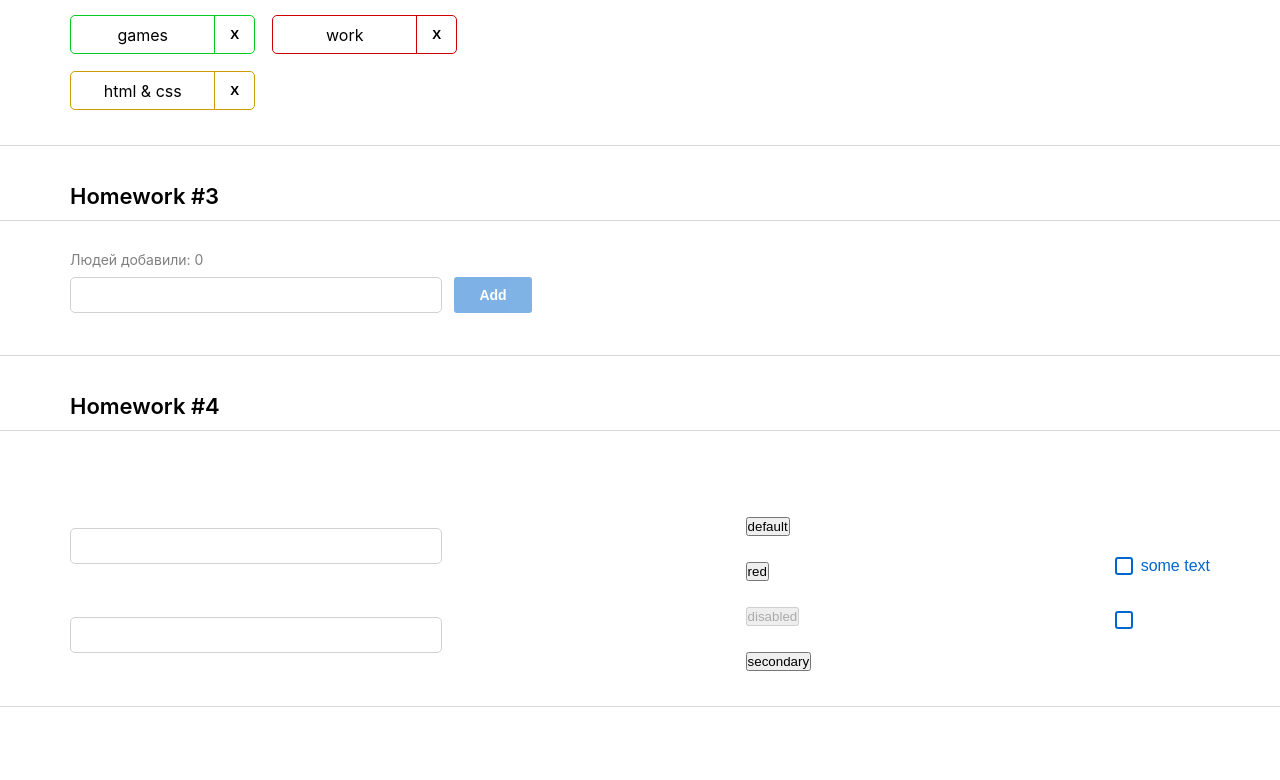
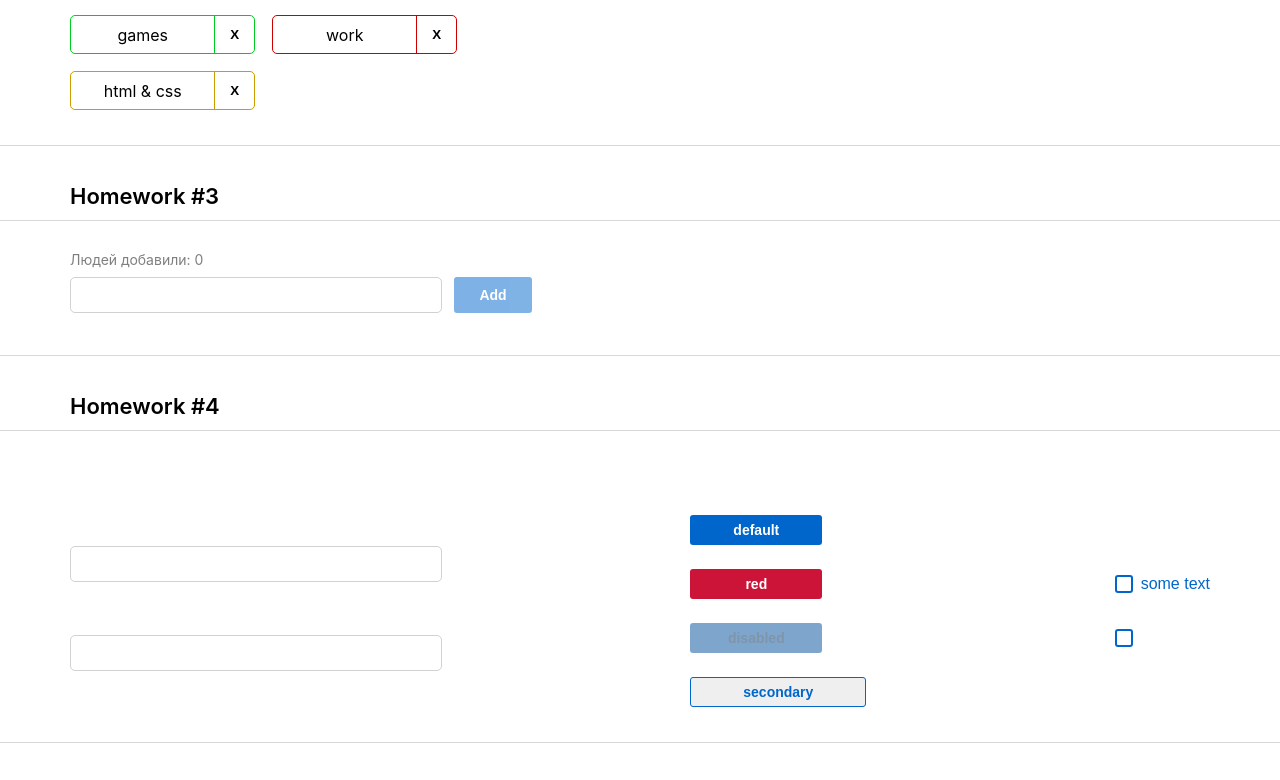
Before and after one commit to ivanrussui/hws2, a React (Create React App) app: page /junior-plus in a window 1280 px wide. Shown: the part 562-1342 px from the top of the page. Before the commit the page ends 1306 px from the top, so only its background shows below. Built offline with nearby package versions, Linux system fonts and the light colour scheme.

Commit message:
SuperButton

```diff
--- a/src/s2-homeworks/hw04/common/c2-SuperButton/SuperButton.module.css
+++ b/src/s2-homeworks/hw04/common/c2-SuperButton/SuperButton.module.css
@@ -1,36 +1,64 @@
 .button {
+  transition: all 0.5s ease-out;
+  cursor: pointer;
+  width: 132px;
+  height: 30px;
+  border-radius: 3px;
+  font-family: 'Montserrat', sans-serif;
+  font-style: normal;
+  font-weight: 600;
+  font-size: 14px;
+  line-height: 20px;
+  color: #FFFFFF;
+  border: none;
 }
 
 .disabled {
+  color: #002E5C;
+  background: #004D99;
+  opacity: 0.5;
 }
 
 .secondary {
+  color: #0066CC;
+  width: 176px;
+  border: 1px solid #0066CC;
+  border-radius: 3px;
 }
 
 .default {
+  background: #0066CC;
 }
 
 .red {
+  background: #CC1439;
 }
 
 .default:hover {
+  background: #0080FF;
 }
 
 .red:hover {
+  background: #FF1A47;
 }
 
 .secondary:hover {
+  background: #E5F0FA;
 }
 
 
 .default:active {
+  background: #0059B3;
 }
 
 .secondary:active {
+  background: #C9E5FF;
 }
 
 .red:active {
+  background: #B31232;
 }
 
 .button:disabled {
+  cursor: inherit;
 }
--- a/src/s2-homeworks/hw04/common/c2-SuperButton/SuperButton.tsx
+++ b/src/s2-homeworks/hw04/common/c2-SuperButton/SuperButton.tsx
@@ -17,12 +17,16 @@ const SuperButton: React.FC<SuperButtonPropsType> = (
         ...restProps // все остальные пропсы попадут в объект restProps, там же будет children
     }
 ) => {
-    const finalClassName = s.button
-        // + (disabled
-        //         ? ...
-        //         : xType === 'red'
-        //             ? ...
-        + (className ? ' ' + className : '') // задачка на смешивание классов
+    // const finalClassName = s.button
+    //     // + (disabled
+    //     //         ? ...
+    //     //         : xType === 'red'
+    //     //             ? ...
+    //     + (className ? ' ' + className : '') // задачка на смешивание классов
+
+  const finalClassName = `
+  ${s.button}
+  ${disabled ? s.disabled : xType === 'secondary' ? s.secondary :  xType === 'red' ? s.red  : s.default}`
 
     return (
         <button
```
